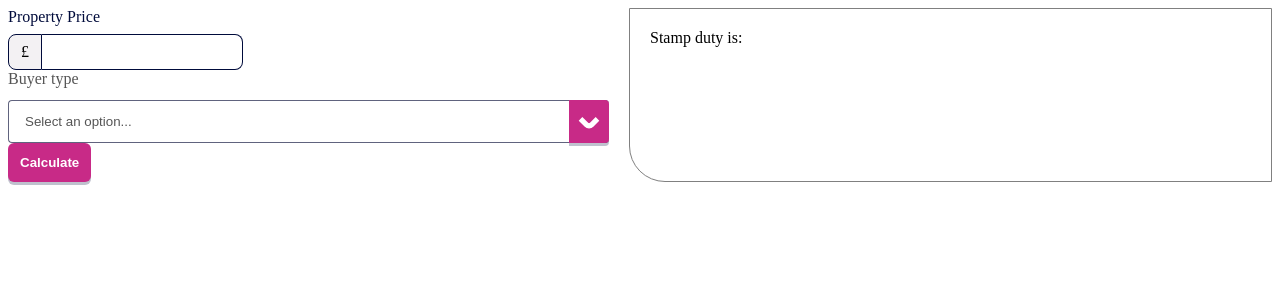
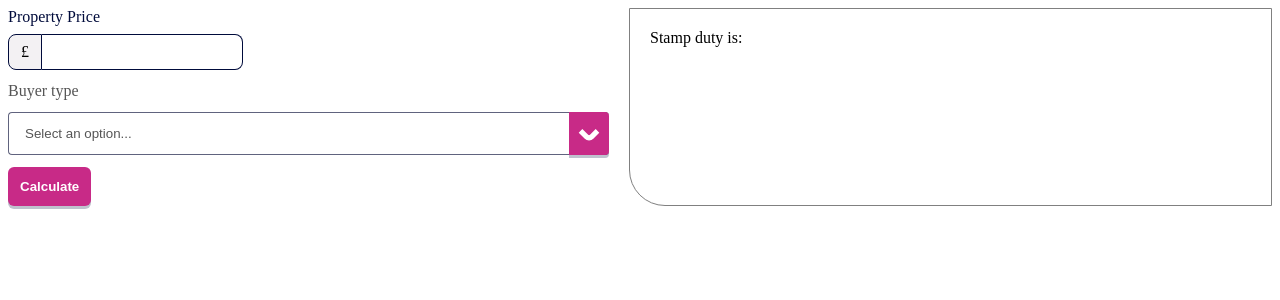
Before and after one commit to DobrinNeykov/moneyhelper-tools, a Next.js app: page /stamp-duty-calculator in a window 1280 px wide. Shown: the top 300 px of the page. Built offline with nearby package versions, Linux system fonts and the light colour scheme.

Commit message:
Add some padding

```diff
--- a/components/StampDutyCalculator.jsx
+++ b/components/StampDutyCalculator.jsx
@@ -73,6 +73,7 @@ export const StampDutyCalculator = ({ serverQuery }) => {
     >
       <div className={styles.container}>
         <div className={styles.box}>
+          <div className="mb-3">
             <MoneyInput
               label="Property Price"
               name="price"
@@ -81,6 +82,8 @@ export const StampDutyCalculator = ({ serverQuery }) => {
                 setPrice(value);
               }}
             />
+          </div>
+          <div className="mb-3">
             <Select
               label="Buyer type"
               name="buyerType"
@@ -95,6 +98,7 @@ export const StampDutyCalculator = ({ serverQuery }) => {
                 setBuyerType(value);
               }}
             />
+          </div>
           <Button label="Calculate" />
         </div>
         <div className={classNames(styles.box, styles.results)}>
```
Lines whose indentation alone changed are shown as unchanged.
